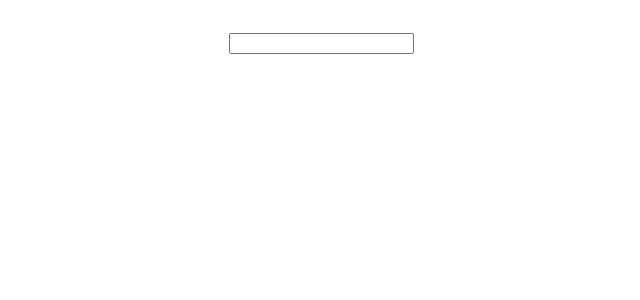
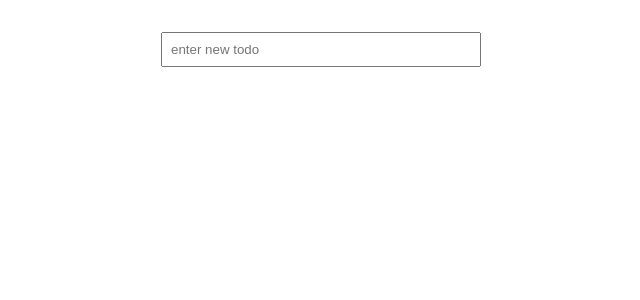
Before and after one commit to BogdanDor/todoapp.github.io, a React (Create React App) app: page / in a window 1280 px wide. Shown: the top 300 px of the page, without its empty margins (319-959 px from the left). Built offline with nearby package versions, Linux system fonts and the light colour scheme.

Commit message:
stylization input

```diff
--- a/src/App.css
+++ b/src/App.css
@@ -1,7 +1,11 @@
 .App {
+  min-height: 100vh;
+}
+.App__inner {
   display: flex;
   flex-direction: column;
-  align-items: center;
-  min-height: 100vh;
+  align-items: stretch;
+  width: 320px;
   padding-top: 32px;
+  margin: 0 auto;
 }
--- a/src/App.js
+++ b/src/App.js
@@ -27,8 +27,10 @@ class App extends React.Component {
   render() {
     return (
       <div className="App">
-        <TodoInput onCreateTodo={this.createTodo} />
-        <TodoList items={this.state.todos} />
+        <div className="App__inner">
+          <TodoInput onCreateTodo={this.createTodo} />
+          <TodoList items={this.state.todos} />
+        </div>
       </div>
     );
   }
--- /dev/null
+++ b/src/TodoInput.css
@@ -0,0 +1,7 @@
+.TodoInput {
+}
+.TodoInput__item {
+  box-sizing: border-box;
+  width: 100%;
+  padding: 8px;
+}
--- a/src/TodoInput.js
+++ b/src/TodoInput.js
@@ -1,4 +1,5 @@
 import React from 'react';
+import './TodoInput.css';
 
 class TodoInput extends React.Component {
   constructor(props) {
@@ -15,16 +16,22 @@ class TodoInput extends React.Component {
 
   handleSubmit(event) {
     this.props.onCreateTodo(this.state.value);
+    this.setState({ value: '' });
     event.preventDefault();
   }
 
   render() {
     return (
-      <form onSubmit={this.handleSubmit}>
+      <form
+        onSubmit={this.handleSubmit}
+        className="TodoInput"
+      >
         <input
           type="text"
+          placeholder="enter new todo"
           value={this.state.value}
           onChange={this.handleChange}
+          className="TodoInput__item"
         />
       </form>
     );
--- a/src/TodoList.css
+++ b/src/TodoList.css
@@ -1,5 +1,4 @@
 .TodoList {
-  width: 320px;
   margin: 0;
   padding: 0;
   list-style-type: none;
```
